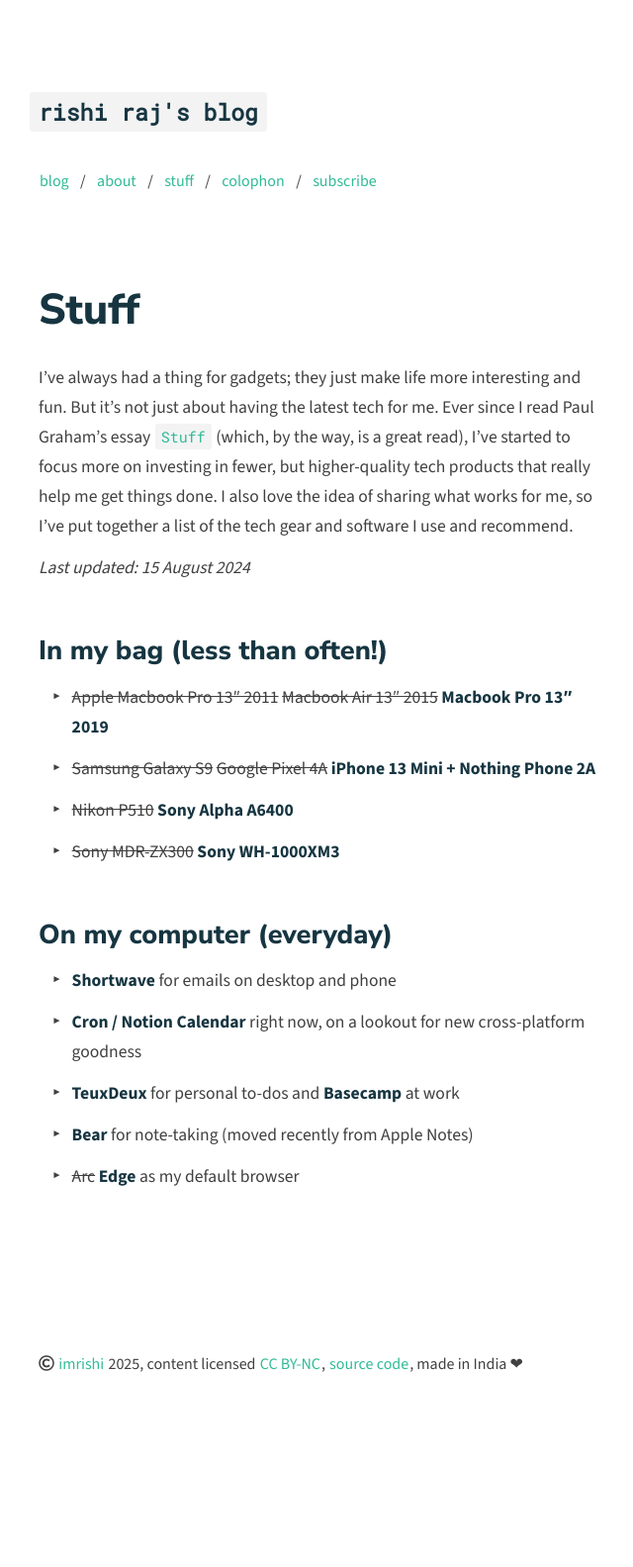
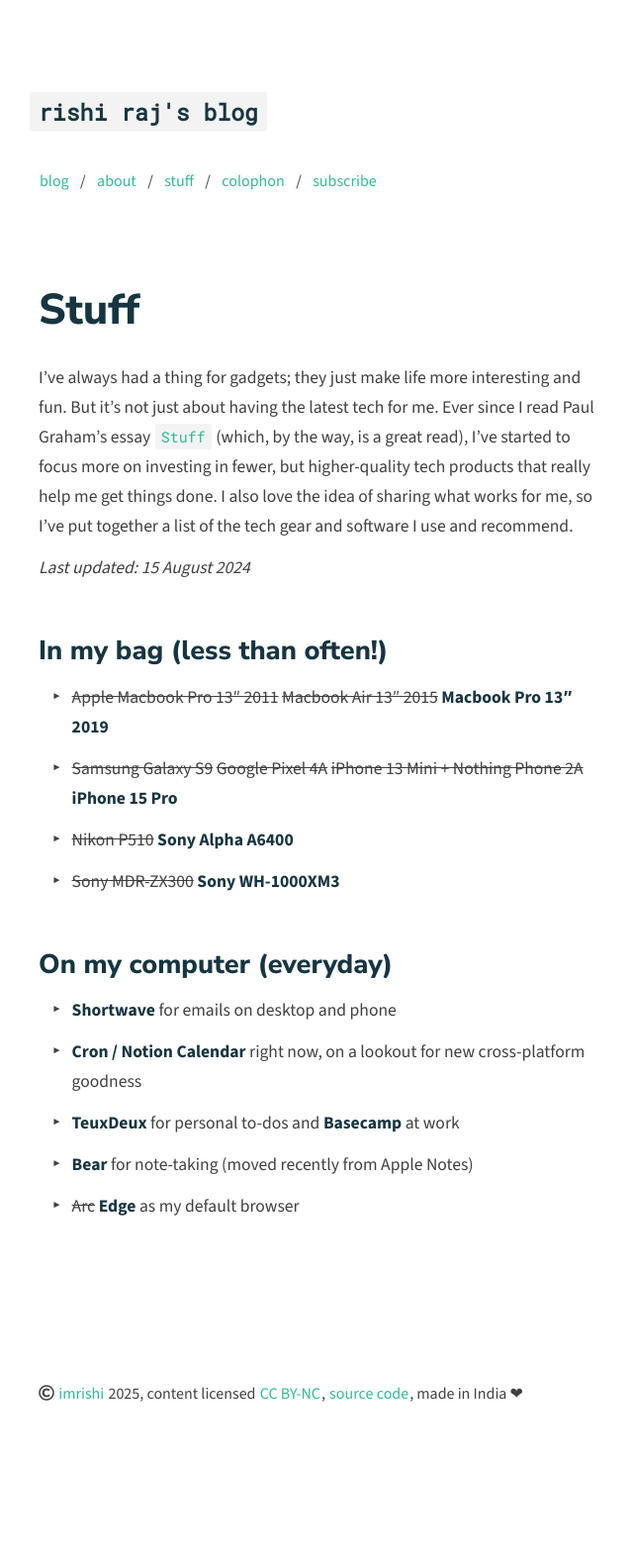
Before and after one commit to talkxo/rishiraj-blog-machine, a Jekyll site: the page built from _pages/stuff.md, in a window 1280 px wide. Shown: the whole page at 99% size, without its empty margins (313-953 px from the left). Built offline with Jekyll 4.4.1, drawn with Linux system fonts in a browser that asks for light colours; nearby versions of some CDN libraries; before the commit the page ends 1553 px from its top, so only the background shows below that.

Commit message:
Update phone to iPhone 15 Pro

```diff
--- a/_pages/stuff.md
+++ b/_pages/stuff.md
@@ -11,7 +11,7 @@
 ## In my bag (less than often!)
 
 -   ~~Apple Macbook Pro 13″ 2011~~ ~~Macbook Air 13″ 2015~~ **Macbook Pro 13″ 2019**
--   ~~Samsung Galaxy S9~~ ~~Google Pixel 4A~~ **iPhone 13 Mini + Nothing Phone 2A**
+-   ~~Samsung Galaxy S9~~ ~~Google Pixel 4A~~ ~~iPhone 13 Mini + Nothing Phone 2A~~ **iPhone 15 Pro**
 -   ~~Nikon P510~~ **Sony Alpha A6400**
 -   ~~Sony MDR-ZX300~~ **Sony WH-1000XM3**
 
```
